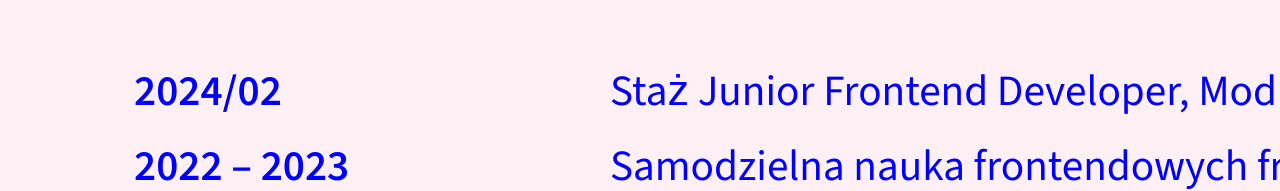
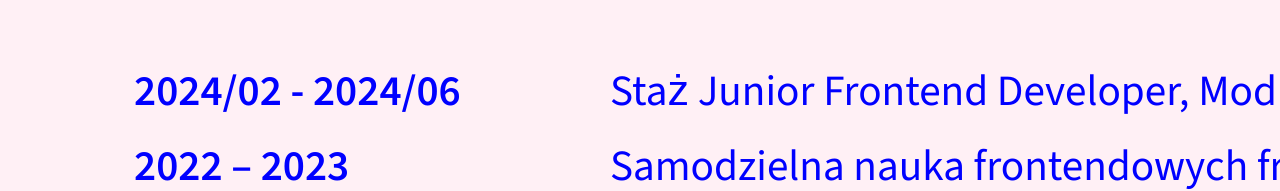
Before and after one commit to tusia313/my-CV, a plain HTML site: page index.html in a window 1280 px wide. Shown: the part 1340-1531 px from the top of the page. Drawn offline with nearby package versions, Linux system fonts and the light colour scheme.

Commit message:
Change some info

```diff
--- a/css/style.css
+++ b/css/style.css
@@ -122,4 +122,5 @@ aside.confidentialy_clause {
     padding-top: 70px;
     width: 98%;
     font-size: 0.7em;
+    margin-top: 6rem;
  }
--- a/index.html
+++ b/index.html
@@ -60,7 +60,7 @@
                         <h2>doświadczenie</h2>
                     </th>
                     <tr>
-                        <td class="date">2024/02</td>
+                        <td class="date">2024/02 - 2024/06</td>
                         <td>Staż Junior Frontend Developer,
                             Modulo2dev, Katowice, PL</td>
                     </tr>
```
Also changed, not shown: 1 other file.
